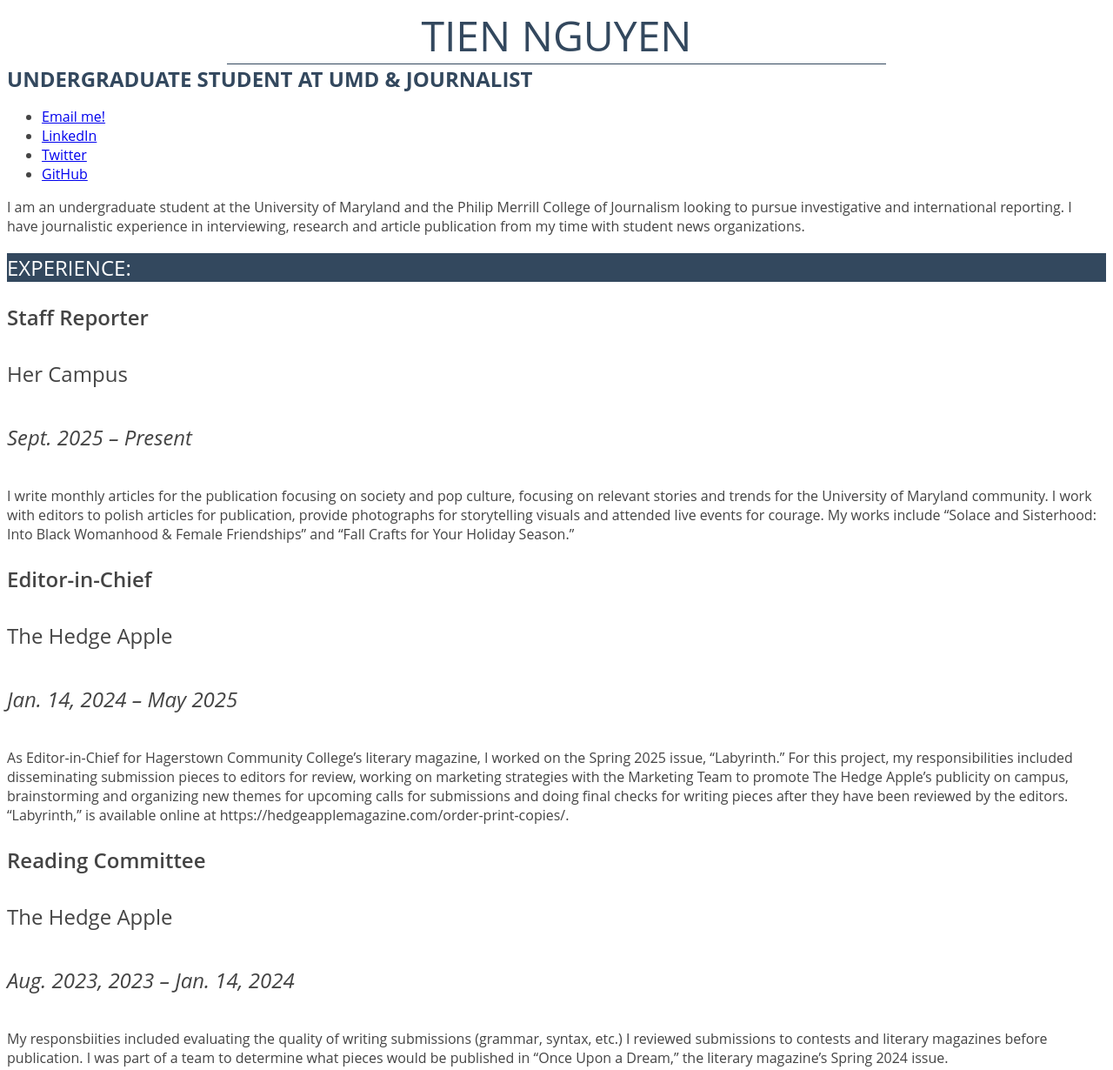
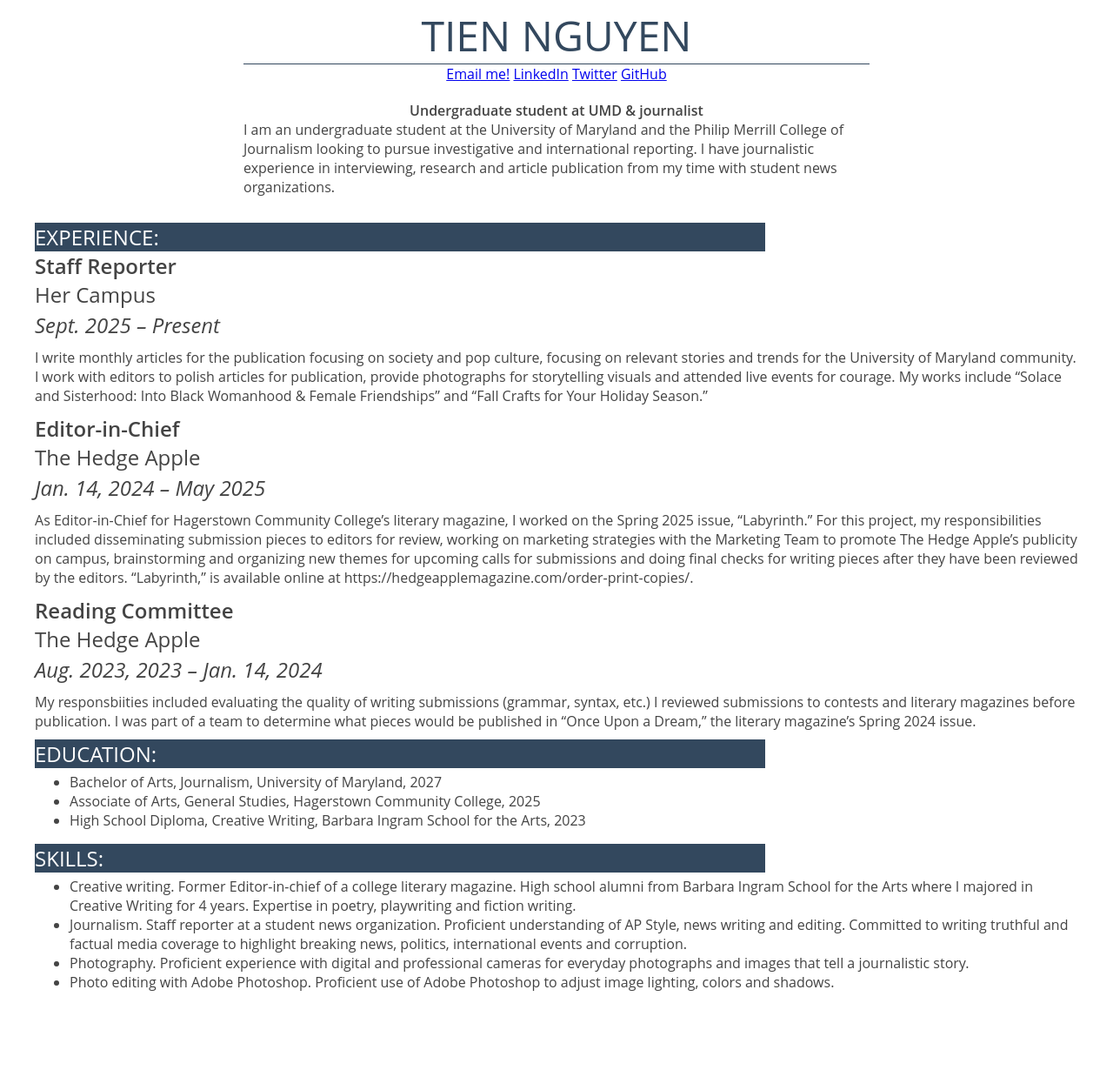
Before and after one commit to tnguye85-design/tnguyen-jour352, a plain HTML site: page resume/index.html in a window 1280 px wide. Shown: the top 1230 px of the page at 87% size. Drawn offline with Linux system fonts and the light colour scheme.

Commit message:
resume-project

```diff
--- a/resume/index.html
+++ b/resume/index.html
@@ -13,54 +13,56 @@
 
 <!-- I wrote this myself!-->
 
+<div id="container">
 <div id="name">Tien Nguyen</div>
 
-<strong>Undergraduate student at UMD & journalist</strong><br>
-
-<!--
-<img src="DSC01416.JPG" width="300px">
--->
-
-<ul>
+<ul class="menu">
 <li><a href="mailto:tnguye85@terpmail.umd.edu">Email me!</a></li>
 <li><a href="https://www.linkedin.com/in/tien-nguyen-9758b1371/">LinkedIn</a></li>
 <li><a href="https://twitter.com/tienology">Twitter</a></li>
 <li><a href="https://github.com/tnguye85-design">GitHub</a></li>
 </ul>
 
-<p>I am an undergraduate student at the University of Maryland and the Philip Merrill College of Journalism looking to pursue investigative and international reporting. I have journalistic experience in interviewing, research and article publication from my time with student news organizations.</p>
+<div id="title">Undergraduate student at UMD & journalist</div>
 
-<h2>Experience:</h2>
-<h3>Staff Reporter</h3>
-<h4>Her Campus</h4>
-<h5>Sept. 2025 – Present</h5>
-<p>I write monthly articles for the publication focusing on society and pop culture, focusing on relevant stories and trends for the University of Maryland community. I work with editors to polish articles for publication, provide photographs for storytelling visuals and attended live events for courage. My works include “Solace and Sisterhood: Into Black Womanhood & Female Friendships” and “Fall Crafts for Your Holiday Season.”</p>
+<!--
+<img src="DSC01416.JPG" width="300px">
+-->
 
-<h3>Editor-in-Chief</h3>
-<h4>The Hedge Apple</h4>
-<h5>Jan. 14, 2024  – May 2025</h5>
-<p>As Editor-in-Chief for Hagerstown Community College’s literary magazine, I worked on the Spring 2025 issue, “Labyrinth.” For this project, my responsibilities included disseminating submission pieces to editors for review, working on marketing strategies with the Marketing Team to promote The Hedge Apple’s publicity on campus, brainstorming and organizing new themes for upcoming calls for submissions and doing final checks for writing pieces after they have been reviewed by the editors. “Labyrinth,” is available online at https://hedgeapplemagazine.com/order-print-copies/.</p>
 
-<h3>Reading Committee</h3>
-<h4>The Hedge Apple</h4>
-<h5>Aug. 2023, 2023 – Jan. 14, 2024</h5>
-<p>My responsbiities included evaluating the quality of writing submissions (grammar, syntax, etc.) I reviewed submissions to contests and literary magazines before publication. I was part of a team to determine what pieces would be published in “Once Upon a Dream,” the literary magazine’s Spring 2024 issue.</p>
+<div class="top">I am an undergraduate student at the University of Maryland and the Philip Merrill College of Journalism looking to pursue investigative and international reporting. I have journalistic experience in interviewing, research and article publication from my time with student news organizations.</div>
 
-<h2>Education:</h2>
-    <ul>
+<div class="sectionheader">Experience:</div>
+<div class="jobtitle">Staff Reporter</div>
+<div class="organization">Her Campus</div>
+<div class="date">Sept. 2025 – Present</div>
+<div class="description">I write monthly articles for the publication focusing on society and pop culture, focusing on relevant stories and trends for the University of Maryland community. I work with editors to polish articles for publication, provide photographs for storytelling visuals and attended live events for courage. My works include “Solace and Sisterhood: Into Black Womanhood & Female Friendships” and “Fall Crafts for Your Holiday Season.”</div>
+
+<div class="jobtitle">Editor-in-Chief</div>
+<div class="organization">The Hedge Apple</div>
+<div class="date">Jan. 14, 2024  – May 2025</div>
+<div class="description">As Editor-in-Chief for Hagerstown Community College’s literary magazine, I worked on the Spring 2025 issue, “Labyrinth.” For this project, my responsibilities included disseminating submission pieces to editors for review, working on marketing strategies with the Marketing Team to promote The Hedge Apple’s publicity on campus, brainstorming and organizing new themes for upcoming calls for submissions and doing final checks for writing pieces after they have been reviewed by the editors. “Labyrinth,” is available online at https://hedgeapplemagazine.com/order-print-copies/.</div>
+
+<div class="jobtitle">Reading Committee</div>
+<div class="organization">The Hedge Apple</div>
+<div class="date">Aug. 2023, 2023 – Jan. 14, 2024</div>
+<div class="description">My responsbiities included evaluating the quality of writing submissions (grammar, syntax, etc.) I reviewed submissions to contests and literary magazines before publication. I was part of a team to determine what pieces would be published in “Once Upon a Dream,” the literary magazine’s Spring 2024 issue.</div>
+
+<div class="sectionheader">Education:</div>
+    <ul id="degrees">
        <li>Bachelor of Arts, Journalism, University of Maryland, 2027</li>
        <li>Associate of Arts, General Studies, Hagerstown Community College, 2025</li>
        <li>High School Diploma, Creative Writing, Barbara Ingram School for the Arts, 2023</li>
     </ul>
 
-<h2>Skills:</h2>
-    <ul>
+<div class="sectionheader">Skills:</div>
+    <ul id="do">
         <li>Creative writing. Former Editor-in-chief of a college literary magazine. High school alumni from Barbara Ingram School for the Arts where I majored in Creative Writing for 4 years. Expertise in poetry, playwriting and fiction writing.</li>
         <li>Journalism. Staff reporter at a student news organization. Proficient understanding of AP Style, news writing and editing. Committed to writing truthful and factual media coverage to highlight breaking news, politics, international events and corruption.</li>
         <li>Photography. Proficient experience with digital and professional cameras for everyday photographs and images that tell a journalistic story.</li>
         <li>Photo editing with Adobe Photoshop. Proficient use of Adobe Photoshop to adjust image lighting, colors and shadows.</li>
     </ul>
+</div>
 
 </body>
-
 </html>
--- a/resume/style.css
+++ b/resume/style.css
@@ -5,6 +5,14 @@
     font-size: 1em;
     color:#444;
     font-weight: 400;
+}
+
+#container {
+    width:100%;
+    max-width: 1200px;
+    margin:0 auto;
+    margin-bottom: 30px;
+    padding-bottom: 50px;
 }
 
 /* Name */
@@ -24,44 +32,80 @@
     color: #33485e;
     text-transform: uppercase;
     font-size: 1.5em;
+    text-align: center;
 }
 
 /* Section titles */
-h2 {
+.sectionheader {
     font-size: 1.5em;
     text-transform: uppercase;
     background-color:#33485e;
     color: #fff;
     font-weight: 400;
+    margin-bottom: 10px;
+    margin-top: 20px;
+    margin: 10px 20px 0 0;
+    width: 70%;
+    min-width: 300px;
 }
 
 /* Job title */
-h3 {
+.jobtitle {
     font-size: 1.5em;
     font-weight: 600;
 }
 
 /* Job organization */
-h4 {
+.organization {
     font-size: 1.5em;
     font-weight: 400;
 }
 
 /* Job dates */
- h5 {
+ .date {
     font-size: 1.5em;
     font-weight: 400;
     font-style: italic;
+    margin-top: 2px;
 }
 
-/* Contact information, skills, education */
+/* Paragraphs, contact information, skills, education items */
 li {
-    font-size: 1em;
+    font-size:1em;
 }
 
-/* Skills */
-ul {
-    font-size: 1em;
+.menu {
+    margin:0;
+    padding:0;
+    text-align:center;
 }
 
-/* Education */
+.menu li {
+    display: inline;
+}
+
+.description {
+    margin-top: 10px;
+    margin-bottom: 10px;
+}
+
+#degrees {
+    margin-top: 5px;
+}
+
+#do {
+    margin-top: 5px;
+}
+
+#title {
+    font-weight: 600;
+    text-align: center;
+    margin-top: 20px;
+}
+
+.top {
+    width: 60%;
+    min-width: 300px;
+    margin:0 auto;
+    margin-bottom: 30px;
+}
```
Also changed, not shown: 1 other file.
